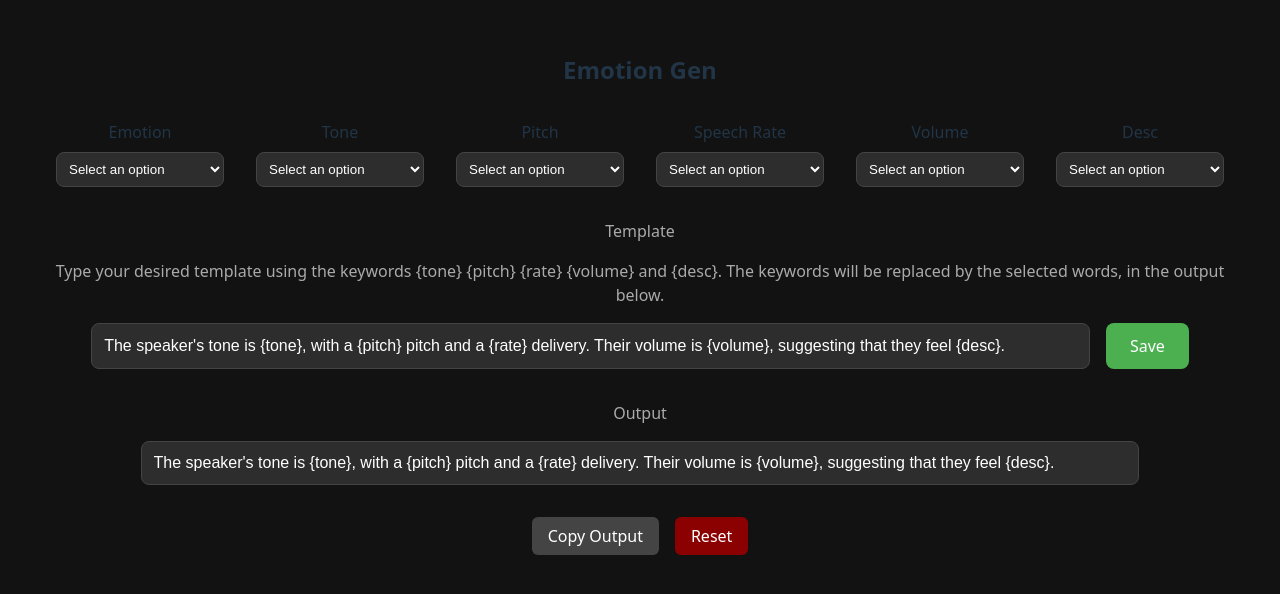
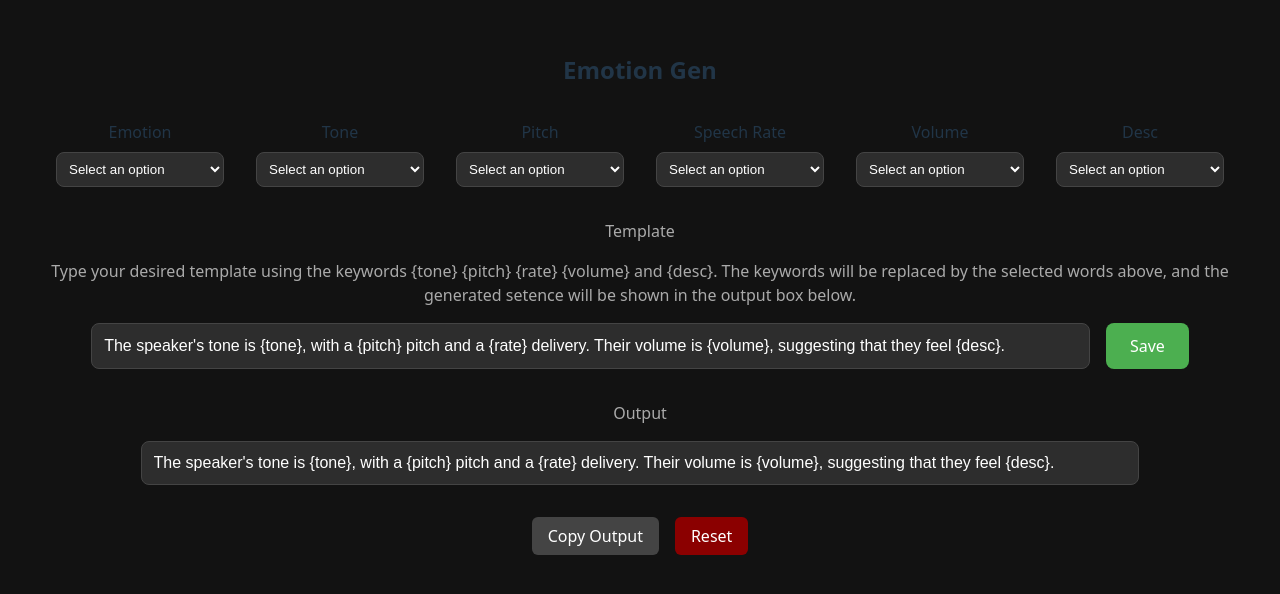
Before and after one commit to NickLou26/descGen, a React (Vite) app: page / in a window 1280 px wide. Shown: the top 594 px of the page. Built offline with nearby package versions, Linux system fonts and the light colour scheme.

Commit message:
changed tooltip

```diff
--- a/src/App.jsx
+++ b/src/App.jsx
@@ -695,7 +695,7 @@ export default function ScrollSelections() {
       </p>
       <p style={{ textAlign: 'center', color: '#aaa' }}>
         {
-          'Type your desired template using the keywords {tone} {pitch} {rate} {volume} and {desc}. The keywords will be replaced by the selected words, in the output below.'
+          'Type your desired template using the keywords {tone} {pitch} {rate} {volume} and {desc}. The keywords will be replaced by the selected words above, and the generated setence will be shown in the output box below.'
         }
       </p>
       <div
```
